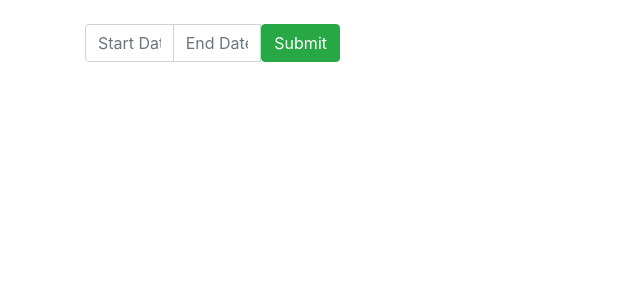
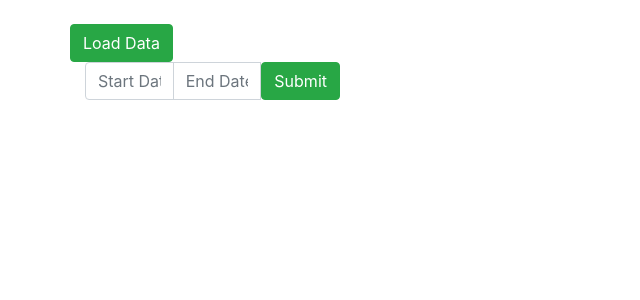
Before and after one commit to triump0870/dogly, a Django app: page /1/ in a window 1280 px wide. Shown: the top 300 px of the page, without its empty margins (0-640 px from the left). Run offline with Django 3.2, Linux system fonts and the light colour scheme; some libraries are stand-ins or nearby versions.

Commit message:
template updated

```diff
--- a/src/templates/fullcalendar.html
+++ b/src/templates/fullcalendar.html
@@ -7,6 +7,9 @@
 {% block container %}
 <div class="container">
     <br/>
+    <div class="row">
+        <a class="btn btn-success" href="{% url 'app:load_sample_data_view' %}">Load Data</a>
+    </div>
     <div class="row">
         <div class='col-sm-3'>
             <form method="POST">
```
